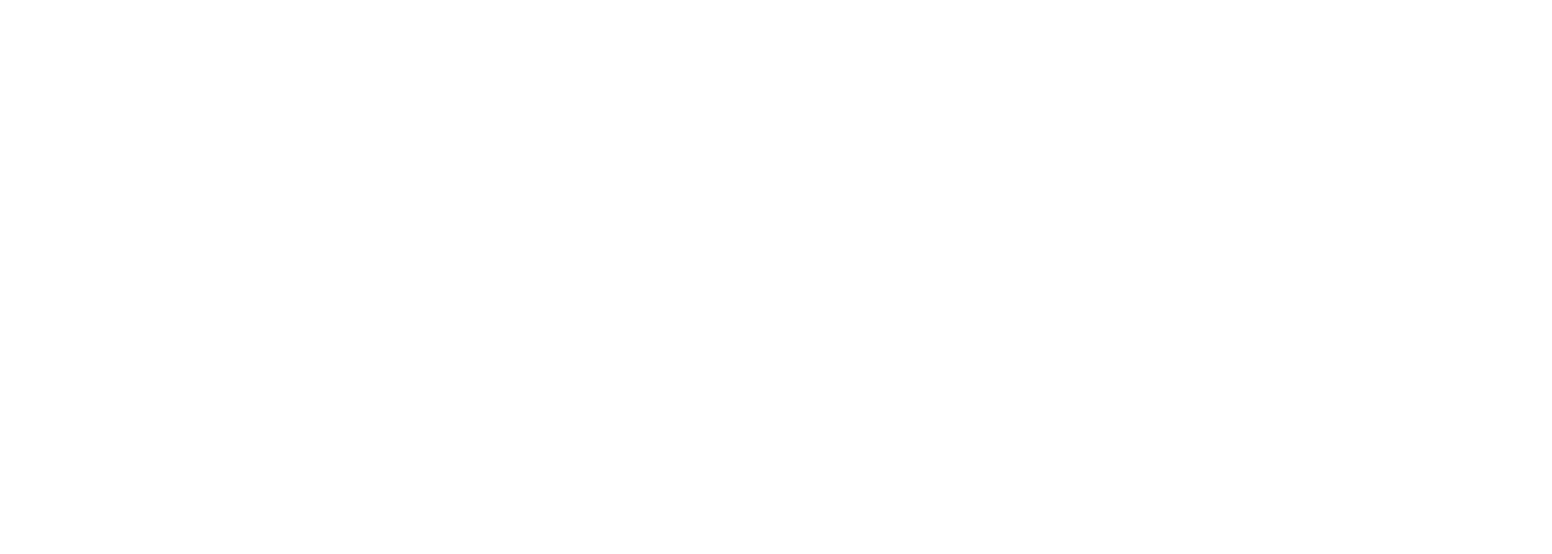
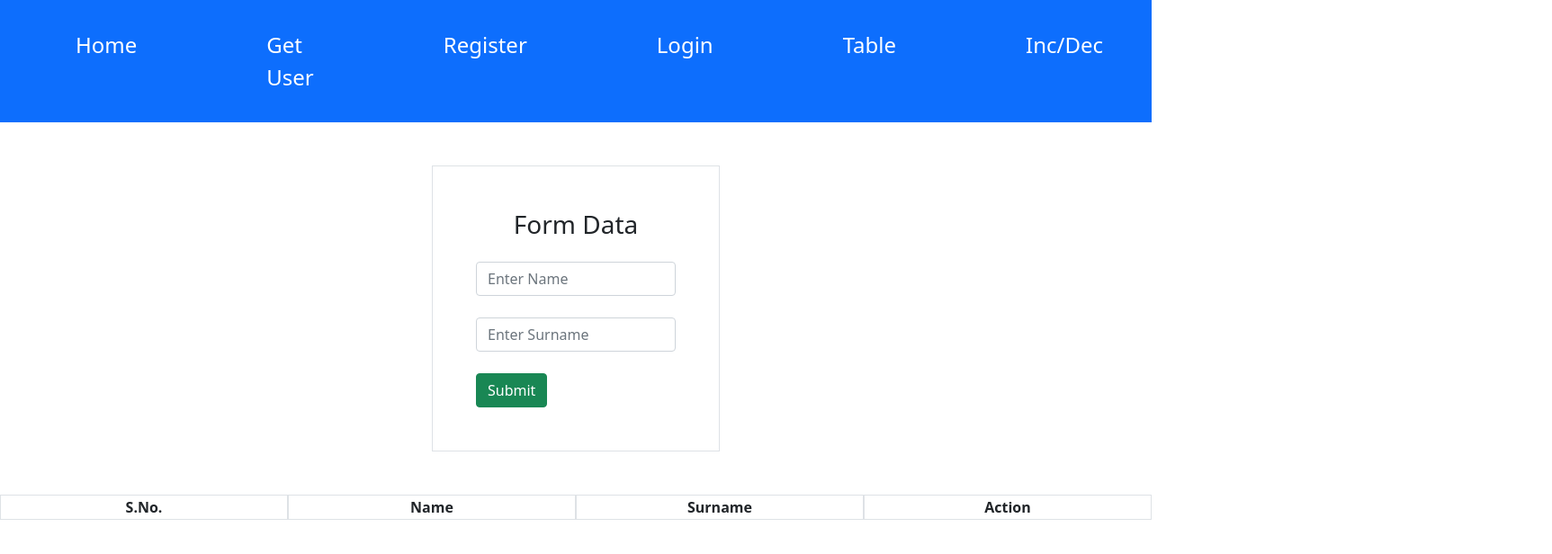
Before and after one commit to kiranrathor30697/redux-toolkit-thoughtwin-office, a React (Create React App) app: page /form in a window 1280 px wide. Before the commit this address had no page. Shown: the top 616 px of the page at 90% size, 1725 px wide, since content can reach past the window. Built offline with nearby package versions, Linux system fonts and the light colour scheme.

Commit message:
update image with rtk done

```diff
--- a/src/App.js
+++ b/src/App.js
@@ -7,6 +7,8 @@
 import 'bootstrap/dist/css/bootstrap.css';
 import Update from "./pages/Update";
 import Inc_Dec from "./pages/Inc_Dec";
+import Form from "./pages/simple_crud/Form";
+import EditFormData from './pages/simple_crud/EditFormData'
 
 
 function App() {
@@ -17,9 +19,12 @@
       <Route path='/register' element={<Register />} />
       <Route path='/login' element={<Login />} />
       <Route path='/getuser' element={<GetUser />} />
-      <Route path='/logout' element={<Logout />} />
+      <Route path='/login' element={<Logout />} />
       <Route path='/update' element={<Update />} />
       <Route path='/inc_dec' element={<Inc_Dec />} />
+      <Route path='/form' element={<Form />} />
+      <Route path='/edit_form_data' element={<EditFormData />} />
+
 
     </Routes>
    </BrowserRouter>
--- a/src/app/store.js
+++ b/src/app/store.js
@@ -1,6 +1,7 @@
 import { configureStore } from "@reduxjs/toolkit";
+import formSlice from "../features/slice/formSlice";
 import getSlice from "../features/slice/getSlice";
-import  incDecSlice  from "../features/slice/incDecSlice";
+import  incDecSlice from "../features/slice/incDecSlice";
 import loginSlice from "../features/slice/loginSlice";
 import registerSlice from '../features/slice/registerSlice';
 import updateSlice from "../features/slice/updateSlice";
@@ -11,6 +12,7 @@
         login    :  loginSlice,
         get      :  getSlice,
         update   :  updateSlice,
-        inc_dec  :  incDecSlice
+        inc_dec  :  incDecSlice,
+        form     :  formSlice
     }
 })
--- /dev/null
+++ b/src/features/slice/formSlice.js
@@ -0,0 +1,15 @@
+import { createSlice } from "@reduxjs/toolkit";
+
+export const formSlice = createSlice({
+    name:'form',
+    initialState:[],
+    reducers:{
+        form_data : (state,action) => {
+            state.push(action.payload)
+        }
+    }
+})
+
+export default formSlice.reducer;
+
+export const {form_data} = formSlice.actions
--- a/src/features/slice/loginSlice.js
+++ b/src/features/slice/loginSlice.js
@@ -12,6 +12,7 @@
             console.log(res)
             localStorage.setItem('rtk_token',JSON.stringify(res.data.data.token))
             localStorage.setItem('rtk_userData',JSON.stringify(res.data.data))
+
         } catch (error) {
             console.log(error)
         }
--- a/src/pages/Login.js
+++ b/src/pages/Login.js
@@ -1,5 +1,6 @@
 import React, { useState } from 'react';
 import { useDispatch } from 'react-redux';
+import { useNavigate } from 'react-router-dom';
 import { loginApi } from '../features/slice/loginSlice';
 import Header from './layouts/Header';
 
@@ -9,6 +10,8 @@
     userName:'',
     password:''
   })
+
+  const navigate = useNavigate();
 
   const dispatch = useDispatch()
 
@@ -25,6 +28,7 @@
  const LoginForm = (e) => {
     e.preventDefault();
     dispatch(loginApi(state))
+    navigate('/getuser')
   }
 
   return (
--- a/src/pages/Logout.js
+++ b/src/pages/Logout.js
@@ -1,11 +1,18 @@
-import React, { Component } from 'react';
+import React from 'react';
+import { useNavigate } from 'react-router-dom';
 
-export default class Logout extends Component {
-  render() {
-    return (
-      <div>
-        Logout
-      </div>
-    );
-  }
+const Logout = () => {
+  const navigate = useNavigate();
+  return (
+    <>
+    {
+      localStorage.removeItem('rtk_token')
+    }{
+      localStorage.removeItem('rtk_userData')
+    }{
+      navigate('/login')
+    }
+    </>
+  );
 }
+export default Logout
--- a/src/pages/Update.js
+++ b/src/pages/Update.js
@@ -48,14 +48,14 @@
       <form className='offset-4 border w-25 p-4 mt-5'>
           <h4 className='text-center'>Update Image</h4>
           <div className='text-center mt-5'>
-            <input type='email' placeholder='email' className='fs-5 text-center' onChange={(e)=>{handleChange(e)}} value={updt.email} /><br /><br />
+            <input type='email' placeholder='email' className='fs-5 text-center form-control' onChange={(e)=>{handleChange(e)}} value={updt.email} /><br /><br />
           </div>
           <div className='text-center img_box'>
             <img src={userData.profilePic} className='' />
           </div>
           <div className='text-center fs-5 ps-5 mt-5 '>
             <label htmlFor='img' className='my_img'>
-              <input type='file' id='img' hidden className='ps-5 ' onChange={(e)=>{img_Change(e)}}/>
+              <input type='file' id='img' hidden className='ps-5 form-control' onChange={(e)=>{img_Change(e)}}/>
             </label>
           </div>
           <div className='text-center'>
--- a/src/pages/layouts/Header.js
+++ b/src/pages/layouts/Header.js
@@ -47,6 +47,12 @@
                   </li>
 
                   <li className="nav-item">
+                    <Link className="nav-link text-white fs-4 p-4 me-5 ms-5" to="/form ">
+                      Form
+                    </Link>
+                  </li>
+
+                  <li className="nav-item">
                     <Link className="nav-link text-white fs-4 p-4 me-5 ms-5" to="/logout">
                       Logout
                     </Link>
--- /dev/null
+++ b/src/pages/simple_crud/EditFormData.js
@@ -0,0 +1,22 @@
+import React from 'react';
+
+export default function EditFormData() {
+
+    const changeValue = () => {
+
+    }
+
+    const submitBtn = () => {
+
+    }
+  return (
+    <div className='mx-auto w-25 mt-5 border mb-5'>
+          <form className='p-5'>
+              <h3 className='text-center mb-4'>Edit Form Data</h3>
+              <input type='text' className="name" name='name' value='' onChange={changeValue} className='form-control' placeholder='Enter Name'/><br />
+              <input type='text' className="sname" name='sname' value='' onChange={changeValue} className='form-control' placeholder='Enter Surname' /><br />
+              <button className='btn btn-success' onClick={submitBtn}>Submit</button>
+          </form>
+      </div>
+  );
+}
--- /dev/null
+++ b/src/pages/simple_crud/Form.js
@@ -0,0 +1,93 @@
+import React, { useState } from 'react';
+import { useDispatch, useSelector } from 'react-redux';
+import { useNavigate } from 'react-router-dom';
+import { form_data } from '../../features/slice/formSlice';
+import Header from '../layouts/Header'
+export default function Form() {
+
+    const [data,setData] = useState([])
+
+    const dispatch = useDispatch();
+
+    const state = useSelector(state=>state)
+    // console.log(state.form)
+
+    const navigate = useNavigate()
+
+    const changeValue = (e) => {
+        const {name,value} = e.target
+        setData({
+            ...data,
+            [name]:value
+        })
+        // console.log(data)
+    }
+    const submitBtn = (e) => {
+        e.preventDefault();
+        dispatch(form_data(data))
+        localStorage.setItem('data',JSON.stringify(state.form))
+
+    }
+
+    const editBtn = (e) => {
+        e.preventDefault();
+        navigate('/edit_form_data')
+        let edit = e.target.closest('tr')
+        console.log(edit)
+        let mydata = JSON.parse(localStorage.getItem('data'))
+        setData({
+            ...data,
+            name:state.form.name,
+            sname:''
+        })
+    }
+
+    const deleteBtn = (e) => {
+        e.preventDefault();
+        let del = e.target.closest('tr')
+        del.remove('td')
+    }
+  return (
+    <>
+        <Header />
+      <div className='mx-auto w-25 mt-5 border mb-5'>
+          <form className='p-5'>
+              <h3 className='text-center mb-4'>Form Data</h3>
+              <input type='text' className="name" name='name' value={data.name ?? ''} onChange={changeValue} className='form-control' placeholder='Enter Name'/><br />
+              <input type='text' className="sname" name='sname' value={data.sname ?? ''} onChange={changeValue} className='form-control' placeholder='Enter Surname' /><br />
+              <button className='btn btn-success' onClick={submitBtn}>Submit</button>
+          </form>
+      </div>
+      <div className='container-fluid d-flex justify-content-center'>
+        <table className=' container-fluid'>
+            <thead>
+                <tr className='row'>
+                    <th className='col-3 text-center border'>S.No.</th>
+                    <th className='col-3 text-center border'>Name</th>
+                    <th className='col-3 text-center border'>Surname</th>
+                    <th className='col-3 text-center border'>Action</th>
+                </tr>
+            </thead>
+            <tbody>
+                    {
+                        state.form.map((cv,idx,arr)=>{
+                            // console.log(cv);
+                            return (
+                                <tr className='row' key={idx}>
+                                    <td className='col-3 text-center border p-2' >{idx+1}</td>
+                                    <td className='col-3 text-center border p-2' >{cv.name}</td>
+                                    <td className='col-3 text-center border p-2' >{cv.sname}</td>
+                                    <td className='col-3 text-center border p-2'>
+                                        <button className='btn btn-success' value={idx+1} onClick={editBtn}>Edit</button>&nbsp;
+                                        <button className='btn btn-danger' onClick={deleteBtn}>Delete</button>
+                                    </td>
+                                </tr>
+                            )
+                        })
+                    }
+            </tbody>
+        </table>
+      </div>
+    </>
+  );
+}
```
